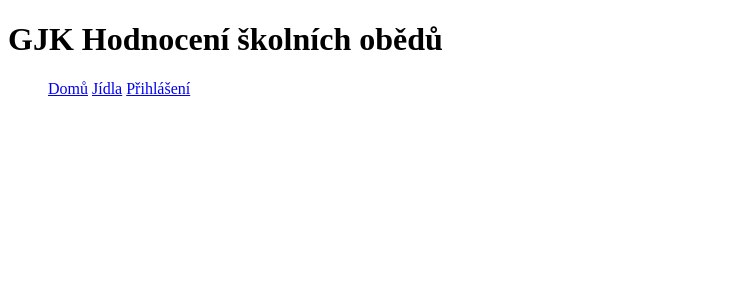
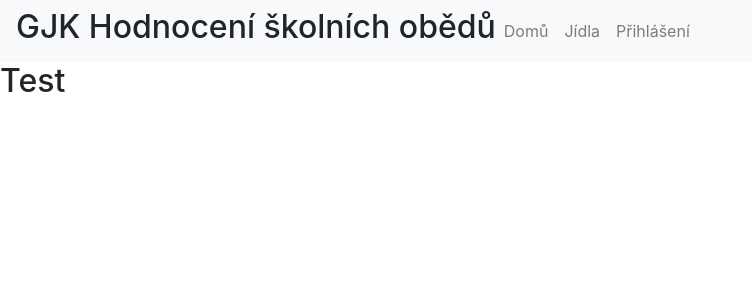
Before and after one commit to Docksein/Maturitni-prace, a Django app: page /jidla/1 in a window 1280 px wide. Shown: the top 300 px of the page, without its empty margins (0-752 px from the left). Run offline with Django 4.2, Linux system fonts and the light colour scheme; data comes from the database, SQL or seed files in the repository; both versions use the stored data as it was after the commit.

Commit message:
updates templates

```diff
--- a/reviews/views.py
+++ b/reviews/views.py
@@ -12,6 +12,9 @@ def food_list_view(request):
     context = { "food_list" : food_list }
     return render(request, "jidlo.html", context)
 
+def review_list_view(request):
+    pass
+
 def review_view(request, food_id):
     food = get_object_or_404(Food, pk=food_id)
     form = ReviewForm(request.POST or None)
@@ -24,4 +27,4 @@ def review_view(request, food_id):
         else:
             form = ReviewForm()
 
-    return render(request, "reviews.html", { "form": form })
+    return render(request, "reviews.html", { "form": form, "food":food })
--- a/templates/base.html
+++ b/templates/base.html
@@ -1,24 +1,46 @@
 <!doctype html>
 <html>
 <head>
+    <link rel="stylesheet" href="https://cdn.jsdelivr.net/npm/bootstrap@4.3.1/dist/css/bootstrap.min.css" integrity="sha384-ggOyR0iXCbMQv3Xipma34MD+dH/1fQ784/j6cY/iJTQUOhcWr7x9JvoRxT2MZw1T" crossorigin="anonymous">
+
+    <meta charset="utf-8">
+    <meta name="viewport" content="width=device-width, initial-scale=1, shrink-to-fit=no">
+
     <title>GJK Hodnocení školních obědů</title>
 </head>
 <body>
-    <h1>GJK Hodnocení školních obědů</h1>
-       <nav>
-           <ul>
-               <a href="/">Domů</a>
-               <a href="/jidla/">Jídla</a>
-               {% if user.is_authenticated %}
-               <a href="/logout">Odhlásit se</a>
-               {% else %}
-                    <a href="/login">Přihlášení</a>
-                {% endif %}
-           </ul>
-       </nav>
 
+       <nav class="navbar navbar-expand-lg navbar-light bg-light">
+        <h2>GJK Hodnocení školních obědů</h2>
+        <button class="navbar-toggler" type="button" data-toggle="collapse" data-target="#navbarSupportedContent" aria-controls="navbarSupportedContent" aria-expanded="false" aria-label="Toggle navigation">
+          <span class="navbar-toggler-icon"></span>
+        </button>
+
+        <div class="collapse navbar-collapse" id="navbarSupportedContent">
+          <ul class="navbar-nav mr-auto">
+            <li class="nav-item">
+                <a class="nav-link" href="/">Domů </a>
+            </li>
+            <li class="nav-item"></li>
+                <a class="nav-link" href="/jidla/">Jídla</a>
+            </li>
+            <li class="nav-item">
+              {% if user.is_authenticated %}
+                <a class="nav-link" href="/logout">Odhlásit se</a>
+            {% else %}
+                <a class="nav-link" href="/login">Přihlášení</a>
+            {% endif %}
+            </li>
+          </ul>
+        </div>
+      </nav>
 
     {% block content %}
 
     {% endblock %}
+
+    <script src="https://code.jquery.com/jquery-3.3.1.slim.min.js" integrity="sha384-q8i/X+965DzO0rT7abK41JStQIAqVgRVzpbzo5smXKp4YfRvH+8abtTE1Pi6jizo" crossorigin="anonymous"></script>
+    <script src="https://cdn.jsdelivr.net/npm/popper.js@1.14.7/dist/umd/popper.min.js" integrity="sha384-UO2eT0CpHqdSJQ6hJty5KVphtPhzWj9WO1clHTMGa3JDZwrnQq4sF86dIHNDz0W1" crossorigin="anonymous"></script>
+    <script src="https://cdn.jsdelivr.net/npm/bootstrap@4.3.1/dist/js/bootstrap.min.js" integrity="sha384-JjSmVgyd0p3pXB1rRibZUAYoIIy6OrQ6VrjIEaFf/nJGzIxFDsf4x0xIM+B07jRM" crossorigin="anonymous"></script>
+
 </body>
--- a/templates/reviews.html
+++ b/templates/reviews.html
@@ -1,6 +1,7 @@
 {% extends "base.html" %}
 
 {% block content %}
+<h2>{{ food.title }}</h2>
 {% if user.is_authenticated %}
     <form action=".", method="POST">{% csrf_token %}
         {{ form.as_p }}
```
Also changed, not shown: db.sqlite3.
